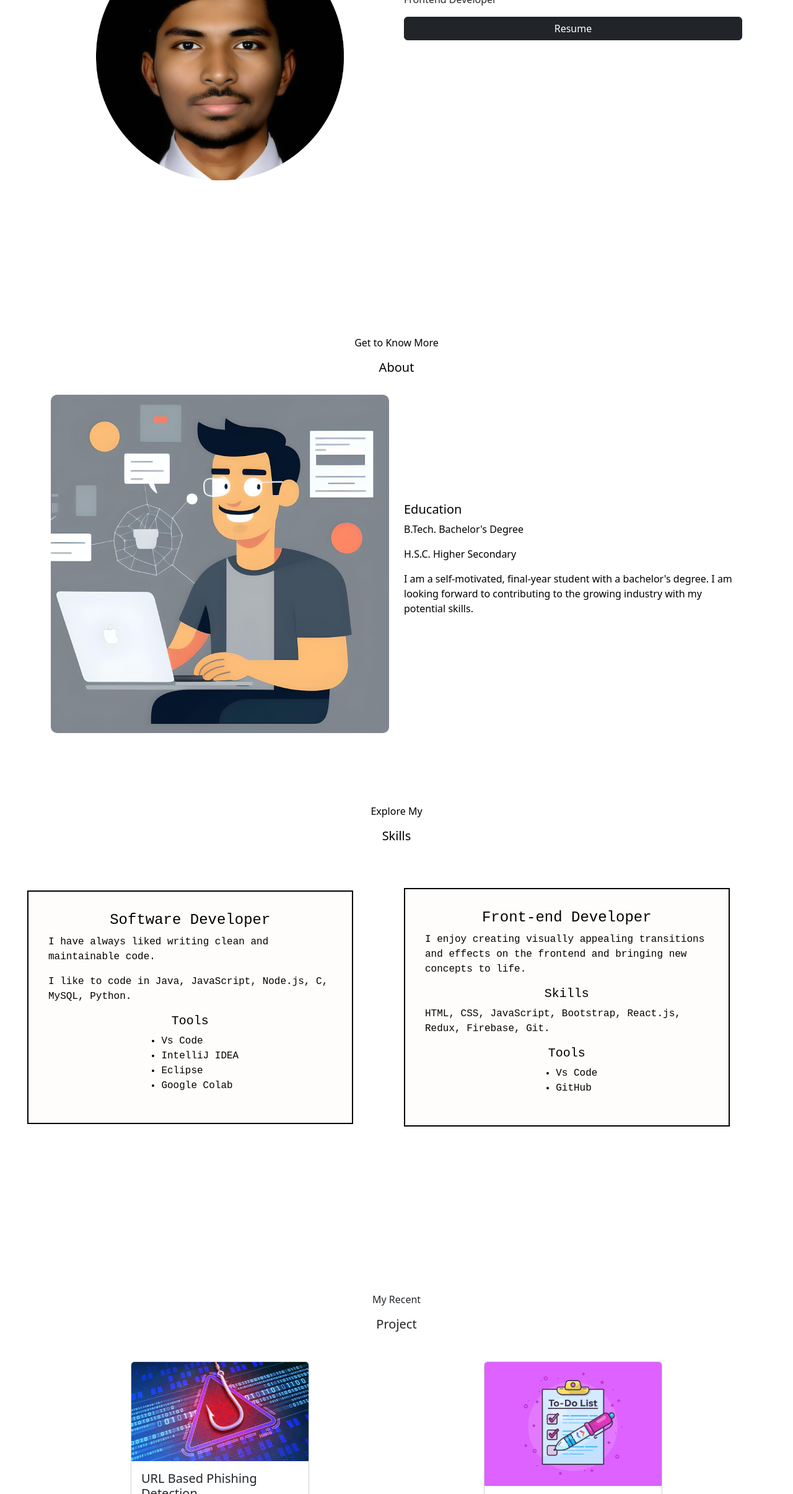
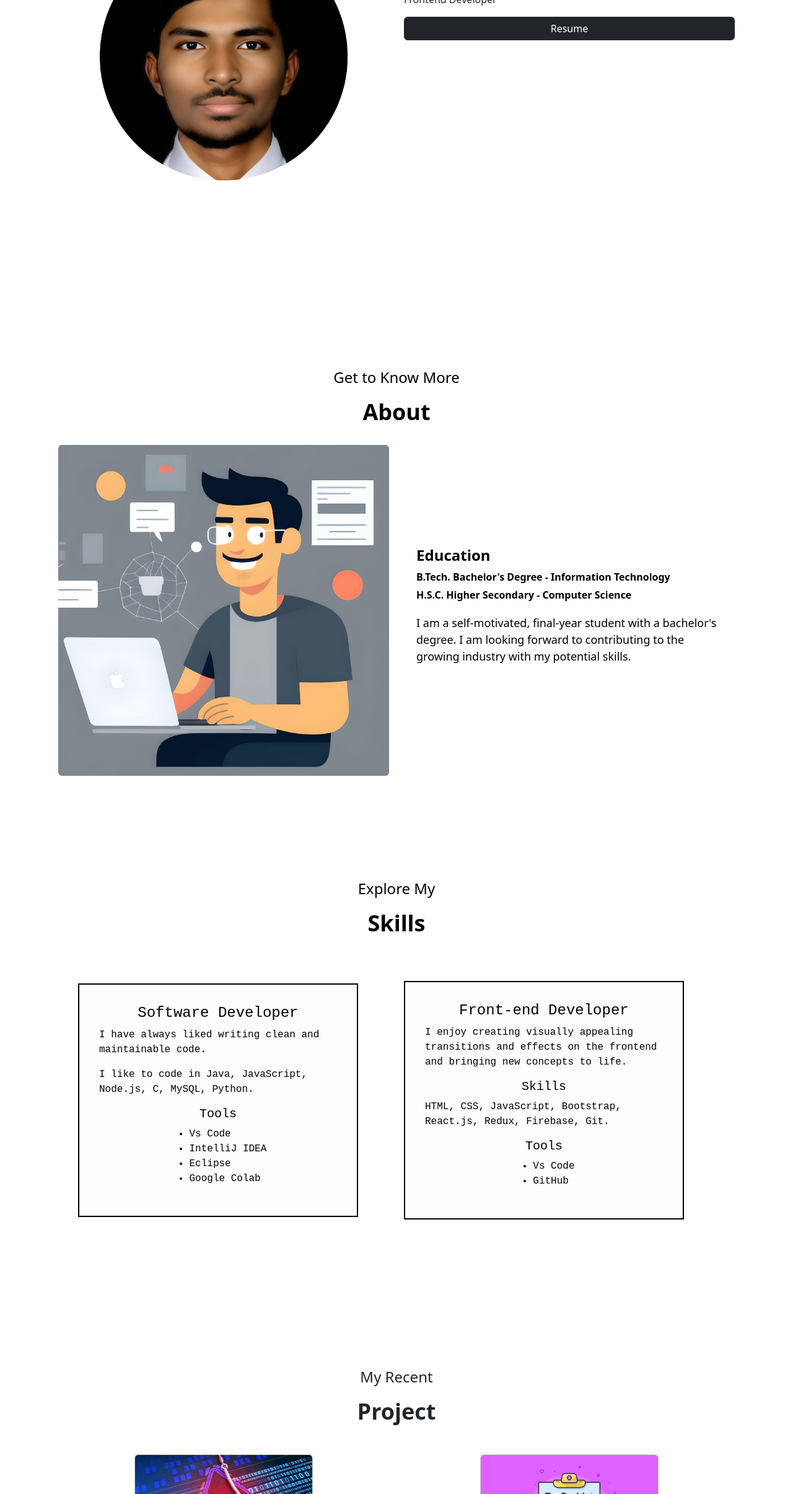
Before and after one commit to NagarajanSanthosh/Portfolio-react, a React app: page / in a window 1280 px wide. Shown: the part 389-2800 px from the top of the page at 62% size. Built offline with nearby package versions, Linux system fonts and the light colour scheme.

Commit message:
animations added

```diff
--- a/src/about.css
+++ b/src/about.css
@@ -1,22 +1,43 @@
-.title {
-    font-size: 3rem;
-    text-align: center;
-    color: black;
-}
+#about {
+    background-color: #fff;
+    color: #000;
+    padding: 50px 0;
+  }
 
-.text-starter {
-    text-align: center;
-    margin-top: 2rem;
-}
+  .intro-text {
+    font-size: 24px;
+  }
 
-.image-container {
-    height: 300px;
-    width: 300px;
-    margin: auto;
-    border-radius: 2rem;
-}
+  .intro-heading {
+    font-size: 36px;
+    font-weight: bold;
+  }
 
-.text-description {
-    color: rgb(85, 85, 85);
-    font-weight: 600;
-}
+  .about-content {
+    padding: 20px;
+  }
+
+  .section-title {
+    font-size: 24px;
+    font-weight: bold;
+    color: #000;
+  }
+
+  .education-content {
+    margin-bottom: 20px;
+  }
+
+  .education-content p {
+    margin-bottom: 5px;
+  }
+
+  .description {
+    color: #000;
+    font-size: 18px;
+  }
+
+  .img-fluid {
+    max-width: 100%;
+    height: auto;
+    border-radius: 10px;
+  }
--- a/src/components/About.jsx
+++ b/src/components/About.jsx
@@ -1,9 +1,7 @@
 import React from 'react';
-import 'bootstrap/dist/css/bootstrap.min.css';
-import '../about.css'; // Import your custom CSS for the About component
 import aboutImage from '../image/web-fotor.jpg';
 import { Container, Row, Col } from 'react-bootstrap';
-
+import '../about.css'
 const About = () => {
   return (
     <div id='about' style={{ background: '#fff', color: '#000', padding: '50px 0' }}>
@@ -15,17 +13,19 @@ const About = () => {
           </Col>
         </Row>
         <Row className='align-items-center'>
-          <Col lg={6}>
-            <img src={aboutImage} alt='about-image' className='img-fluid' style={{ borderRadius: '10px' }} />
+          <Col lg={6} className='pr-lg-0'>
+            <img src={aboutImage} alt='about-image' className='img-fluid rounded' />
           </Col>
-          <Col lg={6}>
-            <div>
-              <h5>Education</h5>
-              <p>B.Tech. Bachelor's Degree</p>
-              <p>H.S.C. Higher Secondary</p>
-            </div>
-            <div>
-              <p>I am a self-motivated, final-year student with a bachelor's degree. I am looking forward to contributing to the growing industry with my potential skills.</p>
+          <Col lg={6} className='pl-lg-0 mt-5 mt-lg-0'>
+            <div className="about-content">
+              <h5 className="section-title">Education</h5>
+              <div className="education-content">
+                <p><strong>B.Tech. Bachelor's Degree - Information Technology</strong></p>
+                <p><strong>H.S.C. Higher Secondary - Computer Science</strong></p>
+              </div>
+              <div>
+                <p className="description">I am a self-motivated, final-year student with a bachelor's degree. I am looking forward to contributing to the growing industry with my potential skills.</p>
+              </div>
             </div>
           </Col>
         </Row>
--- a/src/components/App.js
+++ b/src/components/App.js
@@ -1,36 +1,65 @@
-import React from 'react'
-import '../index.css'
-import Navbar from './Navbar'
-import About from './About'
+import React, { useState, useEffect } from 'react';
+import '../index.css';
+import Navbar from './Navbar';
+import About from './About';
 import Skills from './Skills';
 import Projects from './Projects';
-import Contact from './Contact'
+import Contact from './Contact';
 import Intro from './Intro';
 
 const App = () => {
 
+    const [isVisibleAbout, setIsVisibleAbout] = useState(false);
+    const [isVisibleSkills, setIsVisibleSkills] = useState(false);
+    const [isVisibleProjects, setIsVisibleProjects] = useState(false);
+    const [isVisibleContact, setIsVisibleContact] = useState(false);
+
+    useEffect(() => {
+        const handleScroll = () => {
+            const scrollPosition = window.scrollY + window.innerHeight;
+            const aboutPosition = document.getElementById('about').offsetTop;
+            const skillsPosition = document.getElementById('skills').offsetTop;
+            const projectsPosition = document.getElementById('projects').offsetTop;
+            const contactPosition = document.getElementById('contact').offsetTop;
+            setIsVisibleAbout(scrollPosition > aboutPosition);
+            setIsVisibleSkills(scrollPosition > skillsPosition);
+            setIsVisibleProjects(scrollPosition > projectsPosition);
+            setIsVisibleContact(scrollPosition > contactPosition);
+        };
+
+        window.addEventListener('scroll', handleScroll);
+
+        return () => {
+            window.removeEventListener('scroll', handleScroll);
+        };
+    }, []);
+
     return (
-        <div className='App'>
+        <div className='App container'>
+            <div className='alltextblack'>
+                <div>
+                    <Navbar />
+                </div>
+                <main>
+                    <div id='intro'>
+                        <Intro />
+                    </div>
+                    <div id='about' className={`content ${isVisibleAbout ? 'visible' : ''} slide-up`}>
+                        <About />
+                    </div>
+                    <div id='skills' className={`content ${isVisibleSkills ? 'visible' : ''} slide-left-to-right`}>
+                        <Skills />
+                    </div>
+                    <div id='projects' className={`content ${isVisibleProjects ? 'visible' : ''} slide-right-to-left`}>
+                        <Projects />
+                    </div>
+                    <div id='contact' className={`content ${isVisibleContact ? 'visible' : ''} slide-down`}>
+                        <Contact />
+                    </div>
+                </main>
+            </div>
+        </div>
+    );
+};
 
-            <div className='alltextblack'>
-
-                    <div>
-                        <Navbar />
-                    </div>
-
-                <main>
-                    <Intro />
-                    <About />
-                    <Skills />
-                    <Projects />
-                </main>
-                <footer>
-                    <Contact />
-                </footer>
-            </div>
-
-        </div>
-    )
-}
-
-export default App
+export default App;
--- a/src/components/Contact.jsx
+++ b/src/components/Contact.jsx
@@ -5,8 +5,16 @@ import '../index.css';
 const Contact = () => {
   return (
     <div id='contact' className='bottom-style'>
-      <p className='text-starter text-description'>Get in Touch</p>
-      <p className='title contact'> Contact </p>
+      <Container>
+
+
+        <Row className='justify-content-center'>
+          <Col xs={12} className='text-center mb-4'>
+            <p className='intro-text'>Get in Touch</p>
+            <h5 className='text-center mb-4 intro-heading'>Contact</h5>
+          </Col>
+        </Row>
+        <Row>
           <footer className="bg-dark text-white p-4">
             <div className="container">
               <div className="row">
@@ -23,7 +31,8 @@ const Contact = () => {
               </div>
             </div>
           </footer>
-
+        </Row>
+      </Container>
     </div>
   );
 };
--- a/src/components/Projects.jsx
+++ b/src/components/Projects.jsx
@@ -18,7 +18,7 @@ const Projects = () => {
                 <Row className='justify-content-center'>
                     <Col xs={12} className='text-center mb-4'>
                         <p className='intro-text'>My Recent</p>
-                        <h5 className='text-center mb-4'>Project</h5>
+                        <h5 className='text-center mb-4 intro-heading'>Project</h5>
                     </Col>
                 </Row>
                 <Row className="justify-content-center">
--- a/src/components/Skills.jsx
+++ b/src/components/Skills.jsx
@@ -10,7 +10,7 @@ const Skills = () => {
           <Row className='justify-content-center'>
             <Col xs={12} className='text-center mb-4'>
               <p className='intro-text'>Explore My</p>
-              <h5 className='text-center mb-4'>Skills</h5>
+              <h5 className='text-center mb-4 intro-heading'>Skills</h5>
             </Col>
           </Row>
           <Row className='align-items-center my-4'>
--- a/src/index.css
+++ b/src/index.css
@@ -2,6 +2,11 @@
     height: 400px;
     width: 400px;
 }
+.intro-section {
+    min-height: 100vh;
+    display: flex;
+    align-items: center;
+  }
 
 .App {
     width: 100%;
@@ -12,3 +17,47 @@
     text-align: center;
     margin-top: 5rem;
 }
+
+.slide-up {
+    transform: translateY(50px);
+    opacity: 0;
+    transition: transform 1.0s ease, opacity 1.0s ease;
+}
+
+.slide-up.visible {
+    transform: translateY(0);
+    opacity: 1;
+}
+
+.slide-left-to-right {
+    transform: translateX(-50px);
+    opacity: 0;
+    transition: transform 1.0s ease, opacity 1.0s ease;
+}
+
+.slide-left-to-right.visible {
+    transform: translateX(0);
+    opacity: 1;
+}
+
+.slide-right-to-left {
+    transform: translateX(50px);
+    opacity: 0;
+    transition: transform 1.0s ease, opacity 1.0s ease;
+}
+
+.slide-right-to-left.visible {
+    transform: translateX(0);
+    opacity: 1;
+}
+
+.slide-down {
+    transform: translateY(-50px);
+    opacity: 0;
+    transition: transform 1.0s ease, opacity 1.0s ease;
+}
+
+.slide-down.visible {
+    transform: translateY(0);
+    opacity: 1;
+}
--- a/src/main.css
+++ b/src/main.css
@@ -6,7 +6,7 @@
 }
 header{
     display: flex;
-    align-items: center;
+    align-items: end;
     justify-content: space-between;
     height: 80px;
     padding: 0 2rem;
```
Lines whose indentation alone changed are shown as unchanged.
